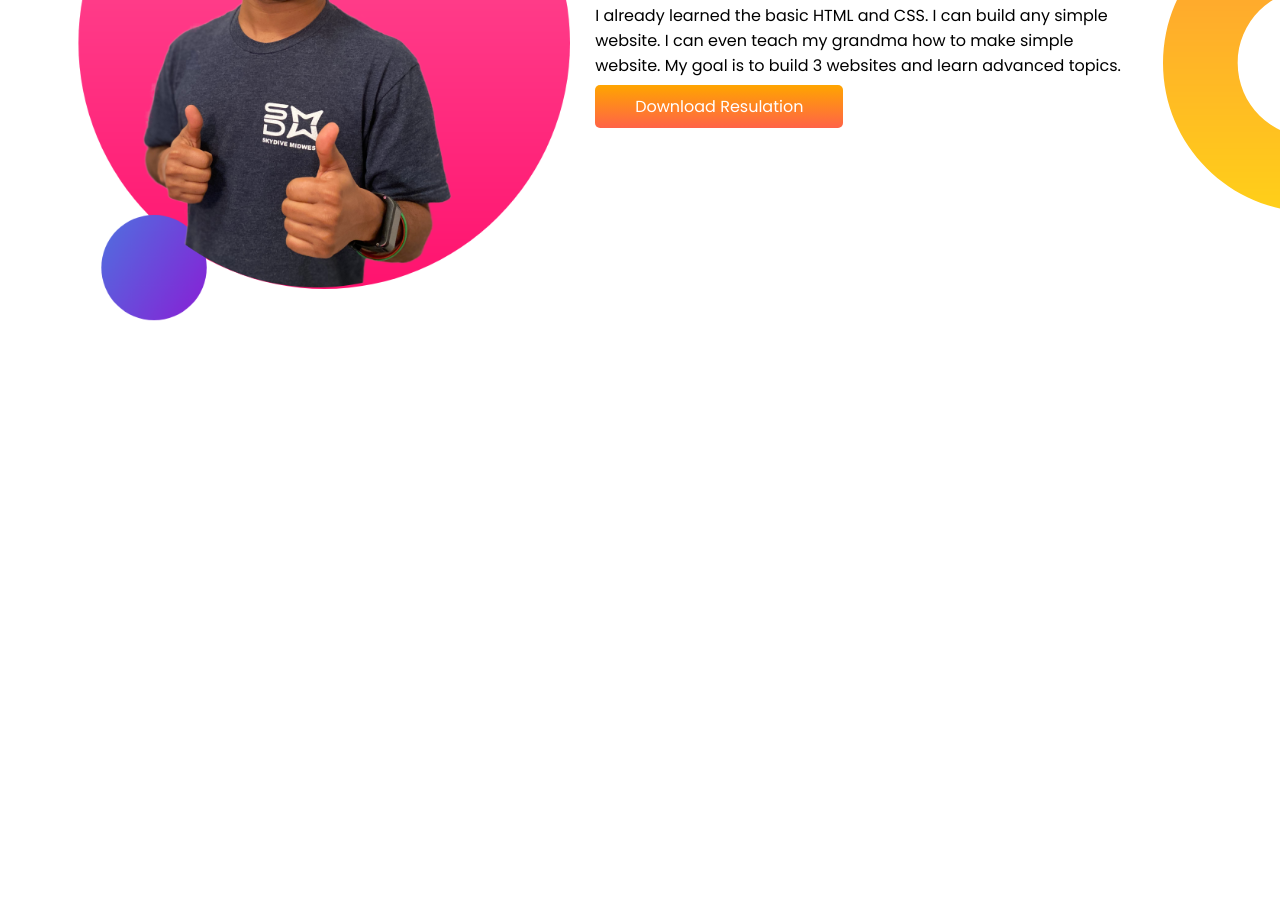
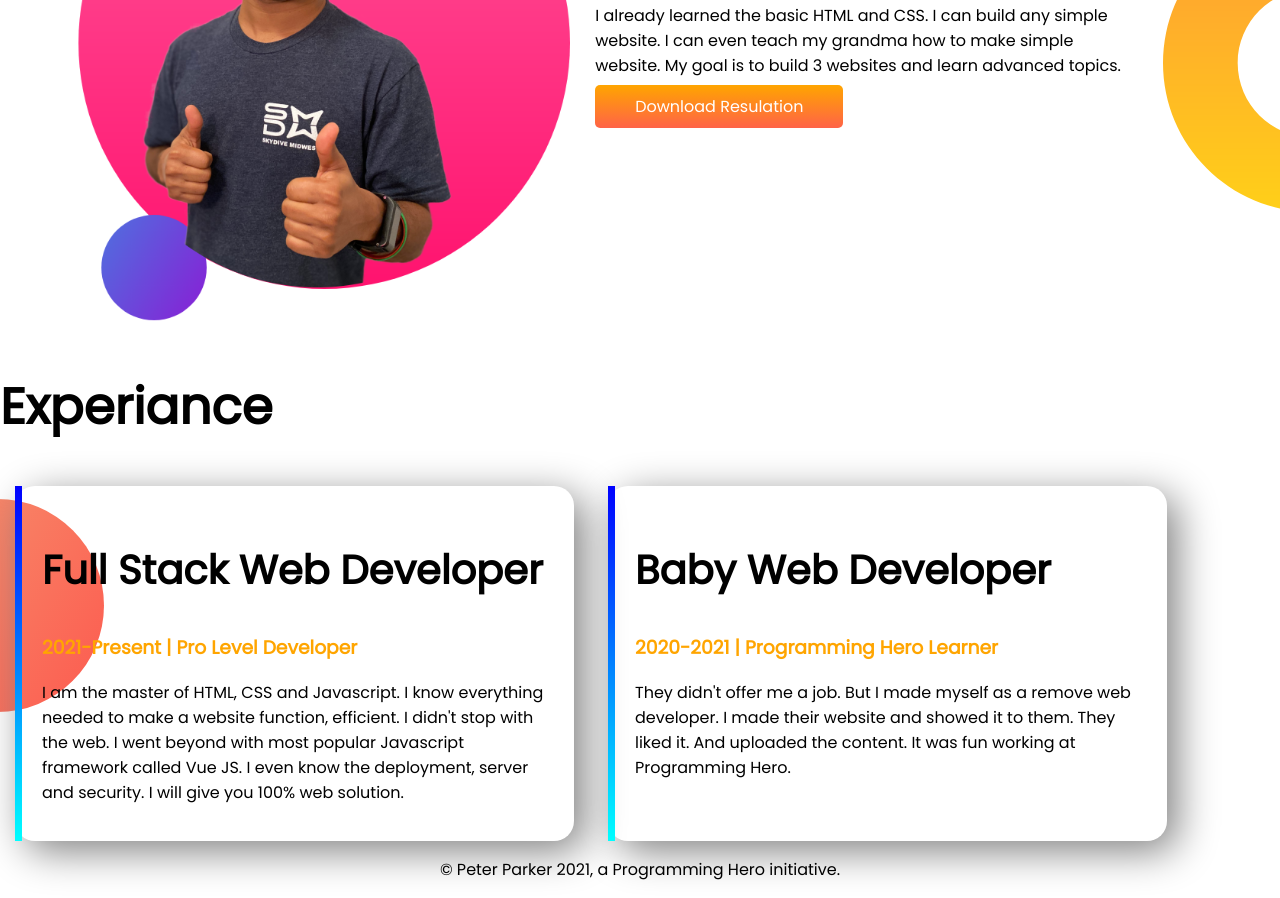
Before and after one commit to shuvo794/devloper-protfolo, a plain HTML site: page index.html in a window 1280 px wide. Shown: the part 769-1667 px from the top of the page. Before the commit the page ends 1097 px from the top, so only its background shows below. Drawn offline with Linux system fonts and the light colour scheme.

Commit message:
Web done

```diff
--- a/index.html
+++ b/index.html
@@ -13,7 +13,7 @@
 </head>
 
 <body>
-    <section class="top-banner">
+    <section class="top-banner flexible-container">
         <div class="hlaf-width">
             <h1>Welcome to</h1>
             <h1><span class="Orenge-color">Jhongkor Mahabub</span> World!</h1>
@@ -26,7 +26,7 @@
             <img src="images/jhankar.png" alt="">
         </div>
     </section>
-    <section class="dream-big">
+    <section class="dream-big flexible-container">
         <div class="hlaf-width">
             <img src="images/jhankar2.png" alt="">
 
@@ -40,6 +40,26 @@
 
         </div>
     </section>
+    <section class="Experiance-area">
+        <h1>Experiance</h1>
+        <div class="flexible-container">
+
+            <div id="web" class="Experiance-iteam">
+                <h2>Full Stack Web Developer</h2>
+                <h3 class="Orenge-color">2021-Present | Pro Level Developer</h3>
+                <p>I am the master of HTML, CSS and Javascript. I know everything needed to make a website function, efficient. I didn't stop with the web. I went beyond with most popular Javascript framework called Vue JS. I even know the deployment, server
+                    and security. I will give you 100% web solution.</p>
+            </div>
+            <div id="promar" class=" Experiance-iteam ">
+                <h2>Baby Web Developer</h2>
+                <h3 class="Orenge-color ">2020-2021 | Programming Hero Learner</h3>
+                <p>They didn't offer me a job. But I made myself as a remove web developer. I made their website and showed it to them. They liked it. And uploaded the content. It was fun working at Programming Hero.</p>
+            </div>
+        </div>
+    </section>
+    <footer>
+        <p>© Peter Parker 2021, a Programming Hero initiative.</p>
+    </footer>
 
 </body>
 
--- a/style.css
+++ b/style.css
@@ -7,11 +7,15 @@
         font-size: 50px
     }
 
+    h2 {
+        font-size: 40px;
+    }
+
     .Orenge-color {
         color: orange;
     }
 
-    section {
+    .flexible-container {
         display: flex;
     }
 
@@ -44,3 +48,34 @@
         background-position: right;
         padding-right: 40px;
     }
+
+    .Experiance-iteam {
+        width: 40%;
+        margin-left: 15px;
+        margin-right: 19px;
+        box-shadow: 10px 10px 40px gray;
+        padding: 20px;
+        border-radius: 20px;
+    }
+
+    .Experiance-area {
+        background-image: url(images/exp-bg.png);
+        background-repeat: no-repeat;
+        background-position: left;
+    }
+
+    #web {
+        border-left: 7px solid;
+        border-image: linear-gradient(blue, cyan);
+        border-image-slice: 1;
+    }
+
+    #promar {
+        border-left: 7px solid;
+        border-image: linear-gradient(blue, cyan);
+        border-image-slice: 1;
+    }
+
+    footer p {
+        text-align: center;
+    }
```
